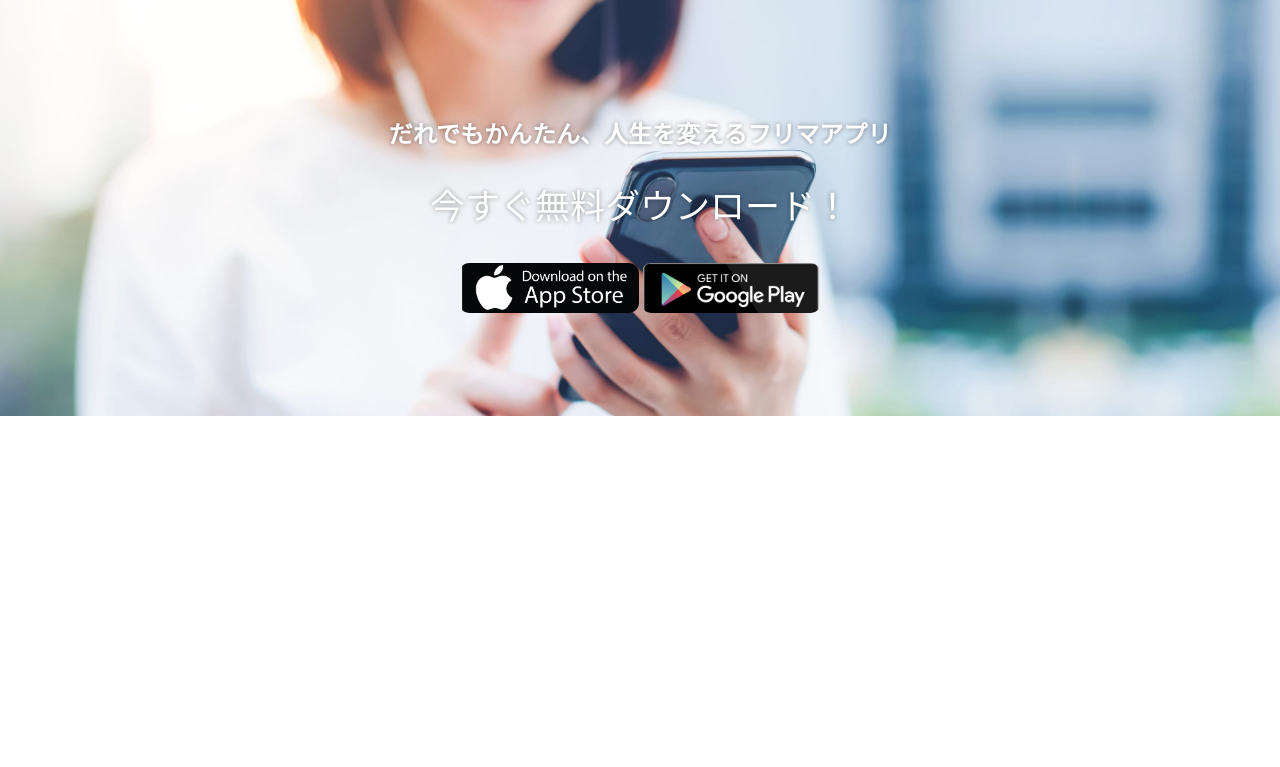
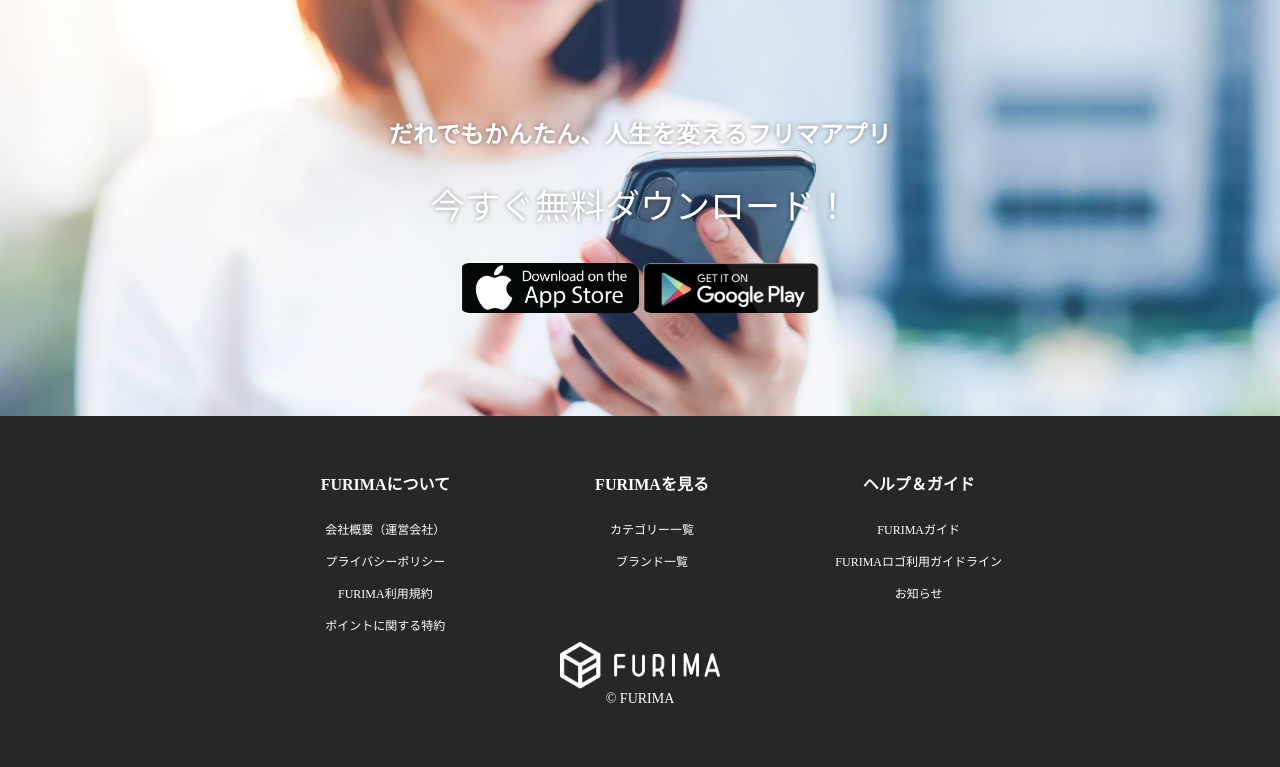
Before and after one commit to shevaukr07/freemarket_sample_71a, a Rails app: page / in a window 1280 px wide. Shown: the part 2377-3144 px from the top of the page. Before the commit the page ends 2793 px from the top, so only its background shows below. Run offline with Rails 7, Linux system fonts and the light colour scheme; style sheets or scripts are compiled from the project's sources; parts of the project's set-up code (start-up, migrations or seed data) failed here and were passed over; some libraries are stand-ins or nearby versions.

Commit message:
~ footer

```diff
--- /dev/null
+++ b/app/assets/stylesheets/_footer.scss
@@ -0,0 +1,65 @@
+.footer {
+  color: #ffffff;
+  background-color: #272727;
+  padding: 6rem 0;
+  &__contents {
+    text-align: center;
+    .footer-items {
+      display: flex;
+      margin: 0 auto;
+      list-style: none;
+      max-width: 84rem;
+      .footer-item {
+        width: calc(1 / 3 * 100%);
+        text-align: center;
+        margin: 0 2% 0 0;
+        &__title {
+          margin: 0 0 2rem;
+          font-size: 1.6rem;
+          font-weight: bold;
+        }
+        &__lists {
+          list-style: none;
+          text-align: center;
+          padding: 0;
+          &__list {
+            margin: 0;
+            padding: 0;
+            &__link {
+              text-decoration: none;
+              color: #ffffff;
+              font-size: 1.2rem;
+              line-height: 3.2rem;
+            }
+          }
+        }
+      }
+    }
+  }
+  &__logos {
+    &__logo {
+      max-width: 16rem;
+      width: 100%;
+      margin: 0 auto;
+      .logo-link {
+        width: 100%;
+        &__white-img {
+          width: 100%;
+          object-fit: cover;
+        }
+      }
+    }
+    &__text {
+      font-size: 1.4rem;
+      margin: 0;
+      text-align: center;
+    }
+  }
+}
+
+//  .footer__logos
+//     .footer__logos__logo
+//       = link_to "/", class: "logo-link" do
+//         = image_tag 'material/logo/logo-white.png', alt: 'logo', class: 'white-logo'
+//     %p.footer__logos__text
+//       © FURIMA
--- /dev/null
+++ b/app/assets/stylesheets/_purchase-btn.scss
@@ -0,0 +1,20 @@
+.purchase-btn {
+  width: 12rem;
+  background: #3CCACE;
+  text-align: center;
+  border-radius: 4%;
+  position: fixed;
+  bottom: 3.2rem;
+  right: 3.2rem;
+  padding: 1.5rem;
+  &__text {
+    font-size: 1.8rem;
+    display: block;
+    text-decoration: none;
+    margin-bottom: 0.5rem;
+    color: #ffffff;
+  }
+  &__img {
+    width: 60%;
+  }
+}
--- a/app/assets/stylesheets/application.scss
+++ b/app/assets/stylesheets/application.scss
@@ -20,3 +20,5 @@
  @import "sec3";
  @import "header";
  @import "aside";
+ @import "footer";
+ @import "purchase-btn";
--- a/app/views/tests/index.html.haml
+++ b/app/views/tests/index.html.haml
@@ -135,4 +135,56 @@
         = image_tag "app_logo/app_store.png", alt: "AppStoreで入手", class: "btn-image"
       = link_to '/', class: "g-btn" do
         = image_tag "app_logo/google_play.png", alt: "Goole Playで入手", class: "btn-image"
-%fotter
+%footer.footer
+  .footer__contents
+    %ul.footer-items
+      %li.footer-item
+        %h2.footer-item__title
+          FURIMAについて
+        %ul.footer-item__lists
+          %li.footer-item__lists__list
+            = link_to "/", class: "footer-item__lists__list__link" do
+              会社概要（運営会社）
+          %li.footer-item__lists__list
+            = link_to "/", class: "footer-item__lists__list__link" do
+              プライバシーポリシー
+          %li.footer-item__lists__list
+            = link_to "/", class: "footer-item__lists__list__link" do
+              FURIMA利用規約
+          %li.footer-item__lists__list
+            = link_to "/", class: "footer-item__lists__list__link" do
+              ポイントに関する特約
+      %li.footer-item
+        %h2.footer-item__title
+          FURIMAを見る
+        %ul.footer-item__lists
+          %li.footer-item__lists__list
+            = link_to "/", class: "footer-item__lists__list__link" do
+              カテゴリー一覧
+          %li.footer-item__lists__list
+            = link_to "/", class: "footer-item__lists__list__link" do
+              ブランド一覧
+      %li.footer-item
+        %h2.footer-item__title
+          ヘルプ＆ガイド
+        %ul.footer-item__lists
+          %li.footer-item__lists__list
+            = link_to "/", class: "footer-item__lists__list__link" do
+              FURIMAガイド
+          %li.footer-item__lists__list
+            = link_to "/", class: "footer-item__lists__list__link" do
+              FURIMAロゴ利用ガイドライン
+          %li.footer-item__lists__list
+            = link_to "/", class: "footer-item__lists__list__link" do
+              お知らせ
+  .footer__logos
+    .footer__logos__logo
+      = link_to "/", class: "logo-link" do
+        = image_tag 'material/logo/logo-white.png', alt: 'logo', class: 'logo-link__white-img'
+    %p.footer__logos__text
+      © FURIMA
+= link_to "/" do
+  .purchase-btn
+    %span.purchase-btn__text
+      出品する
+    = image_tag 'material/icon/icon_camera.png', alt: '出品', class: 'purchase-btn__img'
```
Also changed, not shown: app/assets/stylesheets/_aside.scss (+0 -11 lines).
